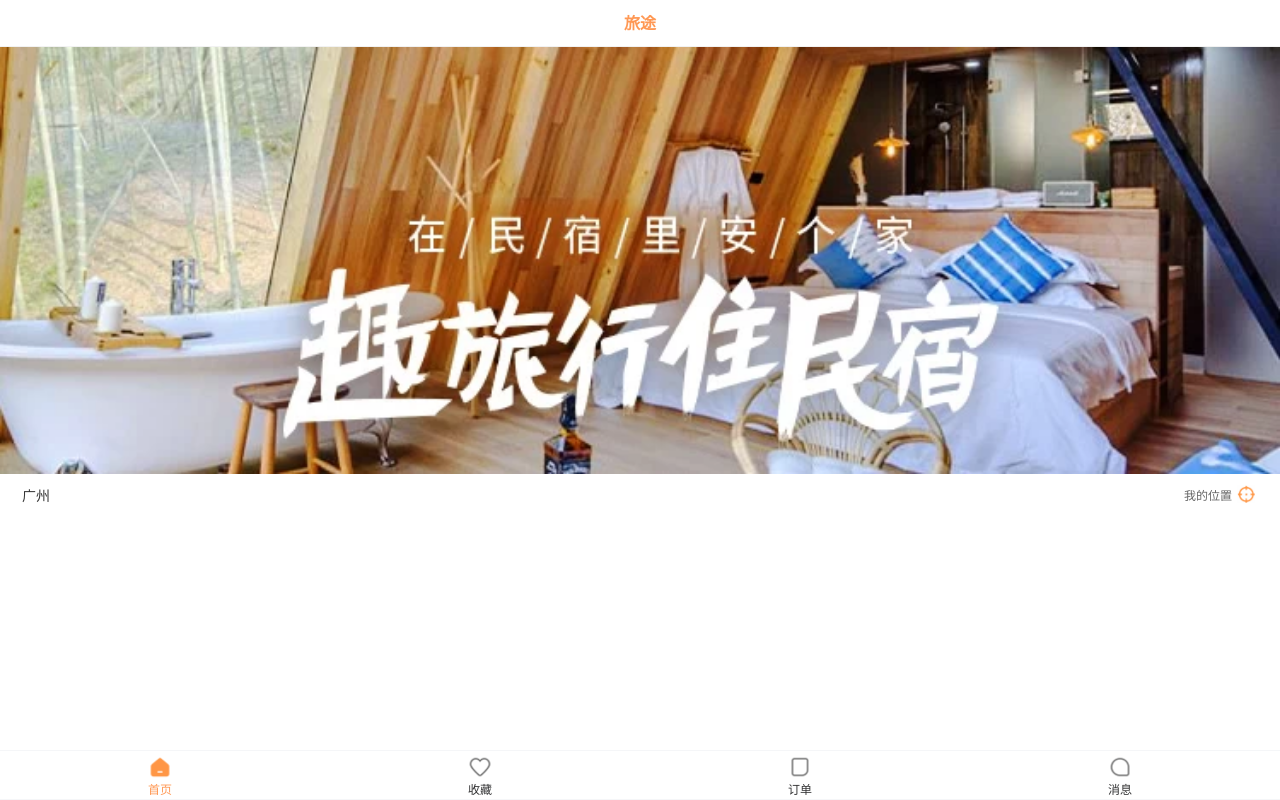
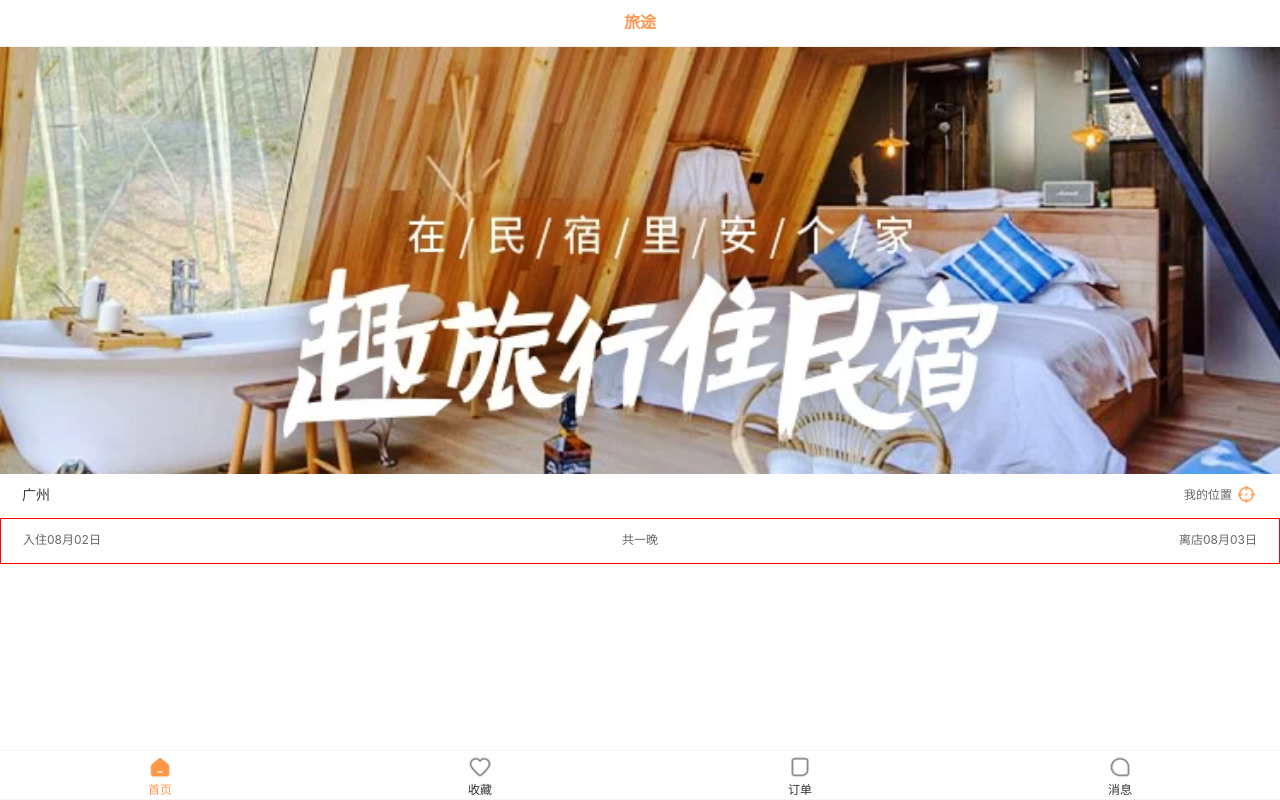
Before and after one commit to COCROODILE/trip, a Vue app: page /detail/1#/home in a window 1280 px wide. Built offline with nearby package versions, Linux system fonts and the light colour scheme.

Commit message:
日期范围的处理

```diff
--- a/package.json
+++ b/package.json
@@ -9,6 +9,7 @@
   },
   "dependencies": {
     "axios": "^1.4.0",
+    "dayjs": "^1.11.9",
     "normalize.css": "^8.0.1",
     "pinia": "^2.1.6",
     "vant": "^4.6.3",
--- a/src/assets/css/common.css
+++ b/src/assets/css/common.css
@@ -6,6 +6,7 @@
 
   /* search图标样式 */
   --van-search-left-icon-color: var(--primary-color) !important;
+
 }
 
 body{
--- a/src/assets/css/reset.css
+++ b/src/assets/css/reset.css
@@ -1,3 +1,7 @@
+html{
+  line-height: 1.2;
+}
+
 body,h1,h2,h3,h4,ul,li {
   padding: 0;
   margin: 0;
--- a/src/stores/modules/city.js
+++ b/src/stores/modules/city.js
@@ -3,7 +3,10 @@ import { defineStore } from 'pinia'
 
 const useCity = defineStore('city', {
   state: () => ({
-    allCities: {}
+    allCities: {},
+    currentCity:{
+      cityName:'广州'
+    }
   }),
   actions:{
     async fetchAllCitiesData(){
--- /dev/null
+++ b/src/utils/format_date.js
@@ -0,0 +1,5 @@
+import dayjs from 'dayjs'
+
+export function formatMonthDay(date){
+  return dayjs(date).format('MM月DD日')
+}
--- a/src/views/city/City.vue
+++ b/src/views/city/City.vue
@@ -83,6 +83,10 @@ console.log(allCities.value);
   //   margin-top: 98px;
   // }
 
+  .top{
+    position: relative;
+    z-index: 9;
+  }
   .content {
     height: calc(100vh - 98px);
     overflow-y: auto;
--- a/src/views/city/cpns/CityGroup.vue
+++ b/src/views/city/cpns/CityGroup.vue
@@ -1,32 +1,95 @@
 <script setup>
-defineProps({
+import useCity from "@/stores/modules/city";
+import { computed } from "vue";
+import { useRouter } from "vue-router";
+
+// vue3是没有this的，在<script>标签中需要定义一个变量去接收props中的值才能可以这样使用
+// 在template标签中不需要props.groupData,直接groupsData即可
+// 一般都写成props，当然写成其他的名字也可以
+// 同理defineEmit()也是一样的
+const props = defineProps({
   groupData: {
     type: Object,
     default: () => ({}),
   },
 });
+
+// 右侧的动态索引列表
+const indexList = computed(() => {
+  const list = props.groupData.cities.map(item => item.group)
+  list.unshift('#')
+  return list
+})
+
+// 监听城市的点击
+const cityStore = useCity()
+const router = useRouter()
+const cityClick = (city) => {
+  // 把选择到的city存到store
+  cityStore.currentCity = city
+  // 返回上一级
+  router.back()
+}
 </script>
 
 <template>
   <div class="city-group">
-    <template v-for="(group, index) in groupData?.cities" :key="index">
-      <van-index-bar>
+    <van-index-bar :sticky="false"
+    :index-list="indexList">
+      <van-index-anchor index="热门" />
+      <div class="list">
+        <template
+          v-for="item in groupData.hotCities"
+          :key="item.cityId"
+        >
+          <div class="city" @click="cityClick(city)">
+            {{ item.cityName }}</div>
+        </template>
+      </div>
+
+      <template v-for="(group, index) in groupData?.cities"
+       :key="index">
+        <van-index-anchor :index="group.group" />
+        <template v-for="(city, indey) in group.cities"
+        :key="indey">
+          <van-cell :title="city.cityName" @click="cityClick(city)" />
+        </template>
+      </template>
+    </van-index-bar>
+
+    <!-- <template v-for="(group, index) in groupData?.cities" :key="index">
+      <van-index-bar :sticky="false">
         <van-index-anchor :index="group.group" />
         <template v-for="(city, indey) in group.cities" :key="indey">
           <van-cell :title="city.cityName" />
         </template>
       </van-index-bar>
-
-      <!-- <div class="group-item">
-        <h2 class="title">标题： {{ group.group }}</h2>
-        <div class="list">
-          <template v-for="(city, indey) in group.cities" :key="indey">
-            <div class="city">{{ city.cityName }}</div>
-          </template>
-        </div>
-      </div> -->
-    </template>
+    </template> -->
   </div>
 </template>
 
-<style scoped lang="less"></style>
+<style scoped lang="less">
+.city-group {
+  --van-index-anchor-font-weight: 400 !important;
+  --van-font-bold: 400 !important;
+
+  .list{
+    display: flex;
+    flex-wrap: wrap;
+    padding: 2px 16px;
+    justify-content: space-around;
+    .city{
+      width: 70px;
+      height: 28px;
+      line-height: 28px;
+      // padding: 2px 4px;
+      background-color: var(--primary-color);
+      margin: 4px;
+      border-radius:14px;
+      font-size: 12px;
+      color: #fff;
+      text-align: center;
+    }
+  }
+}
+</style>
--- a/src/views/home/child/HomeSearchBox.vue
+++ b/src/views/home/child/HomeSearchBox.vue
@@ -1,38 +1,69 @@
 <script setup>
-import { useRouter } from 'vue-router';
+import { ref } from "vue";
+import { useRouter } from "vue-router";
+import { storeToRefs } from "pinia";
+import useCity from "@/stores/modules/city";
+import { formatMonthDay } from '@/utils/format_date'
 
 // 获取位置
 const positionClick = () => {
-  navigator.geolocation.getCurrentPosition((res) => {
-    console.log('获取位置成功', res);
+  navigator.geolocation.getCurrentPosition(
+    (res) => {
+      console.log("获取位置成功", res);
+    },
+    (err) => {
+      console.log("获取位置失败", err);
+    }
+  );
+};
 
-  }, err => {
-    console.log('获取位置失败', err);
-  })
-}
-
-const router = useRouter()
+const router = useRouter();
 
 // 选择城市
 const cityClick = () => {
-  router.push('/city')
-}
+  router.push("/city");
+};
+
+// 回显选择的城市
+const cityStore = useCity();
+const { currentCity } = storeToRefs(cityStore);
+
+// 日期范围
+const nowDate = new Date()
+const startDate = ref(formatMonthDay(nowDate));
+const endDate = ref(formatMonthDay(nowDate.setDate(nowDate.getDate() + 1)));
 </script>
 
 <template>
   <div class="search-box">
+    <!-- 位置信息 -->
     <div class="location">
-      <div class="city" @click="cityClick">广州</div>
+      <div class="city" @click="cityClick">{{ currentCity.cityName }}</div>
       <div class="position" @click="positionClick">
         <span class="text">我的位置</span>
-        <img src="@/assets/img/home/icon_location.png" alt="">
+        <img src="@/assets/img/home/icon_location.png" alt="" />
+      </div>
+    </div>
+
+    <!-- 日期范围 -->
+    <div class="date-range">
+      <div class="start">
+        <span class="tip">入住</span>
+        <span class="time">{{ startDate }}</span>
+      </div>
+      <div class="stay">
+        <span>共一晚</span>
+      </div>
+      <div class="end">
+        <span class="tip">离店</span>
+        <span class="time">{{ endDate }}</span>
       </div>
     </div>
   </div>
 </template>
 
 <style scoped lang="less">
-.search-box{
+.search-box {
   .location {
     display: flex;
     align-items: center;
@@ -62,5 +93,28 @@ const cityClick = () => {
       }
     }
   }
+
+  .date-range {
+    display: flex;
+    padding: 0 22px;
+    height: 44px;
+    align-items: center;
+    font-size: 12px;
+    color: #666;
+    border: 1px solid red;
+
+    .start,
+    .stay,
+    .end {
+      flex: 1;
+    }
+    .stay {
+      text-align: center;
+    }
+
+    .end {
+      text-align: right;
+    }
+  }
 }
 </style>
```
Also changed, not shown: 1 other file (tests, documents, lock files or other folders).
